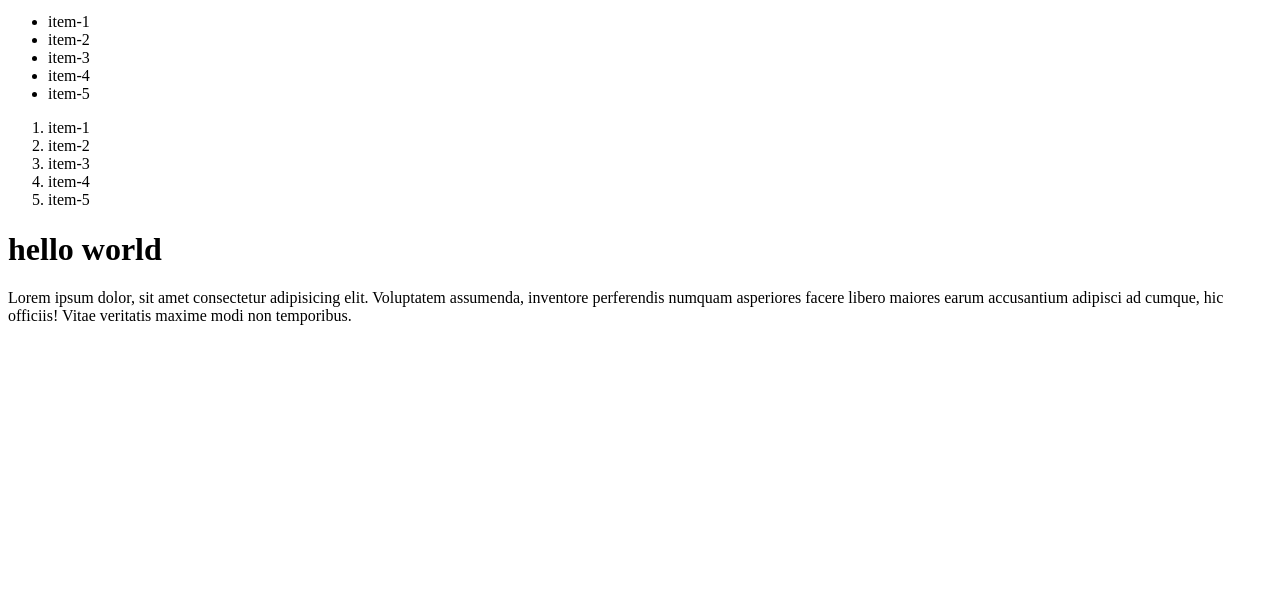
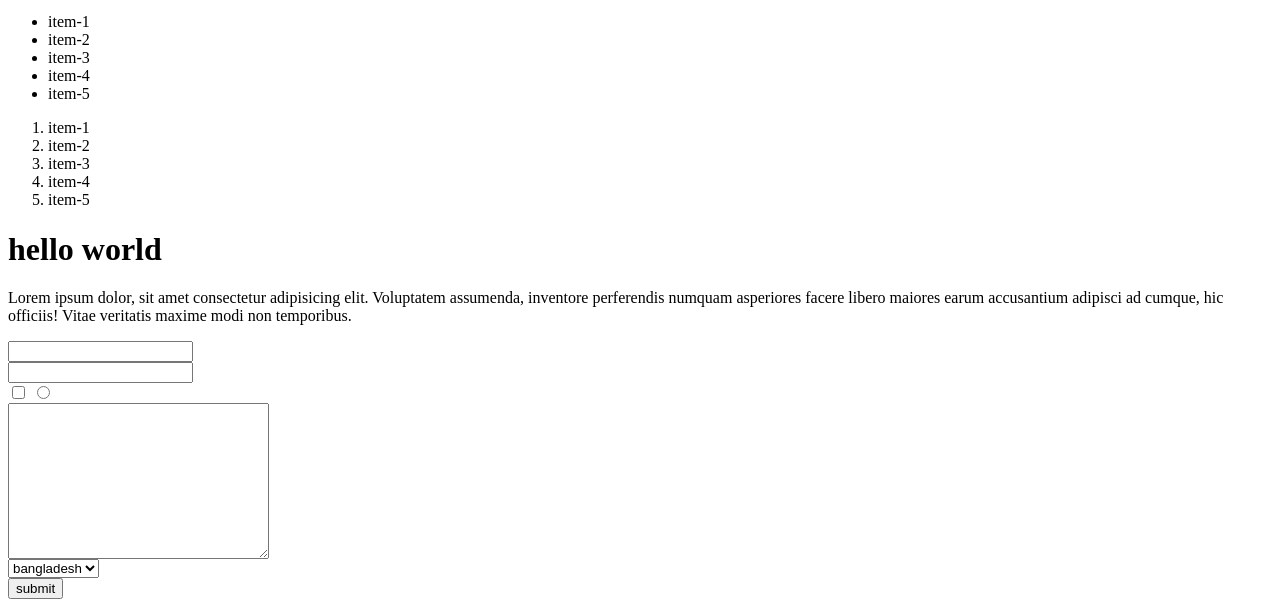
Before and after one commit to MD-Moniruzzaman-Arafat/Module-1, a plain HTML site: page index.html in a window 1280 px wide. Shown: the part 1291-1906 px from the top of the page. Before the commit the page ends 1632 px from the top, so only its background shows below. Drawn offline with Linux system fonts and the light colour scheme.

Commit message:
html form, input type, button, text field, select, option

```diff
--- a/index.html
+++ b/index.html
@@ -43,3 +43,18 @@
         asperiores facere libero maiores earum accusantium adipisci ad cumque, hic officiis! Vitae veritatis maxime modi
         non temporibus.</p>
 </div>
+
+<form>
+    <input type="text" name="" id=""><br>
+    <input type="password" name="" id=""><br>
+    <input type="checkbox" name="" id="">
+    <input type="radio" name="" id=""><br>
+    <textarea name="" id="" cols="30" rows="10"></textarea><br>
+    <select name="" id="">
+        <option value="bangladesh">bangladesh</option>
+        <option value="india">india</option>
+        <option value="USA">USA</option>
+        <option value="Nepal">Nepal</option>
+    </select><br>
+    <button>submit</button>
+</form>
```
Also changed, not shown: note.txt.
